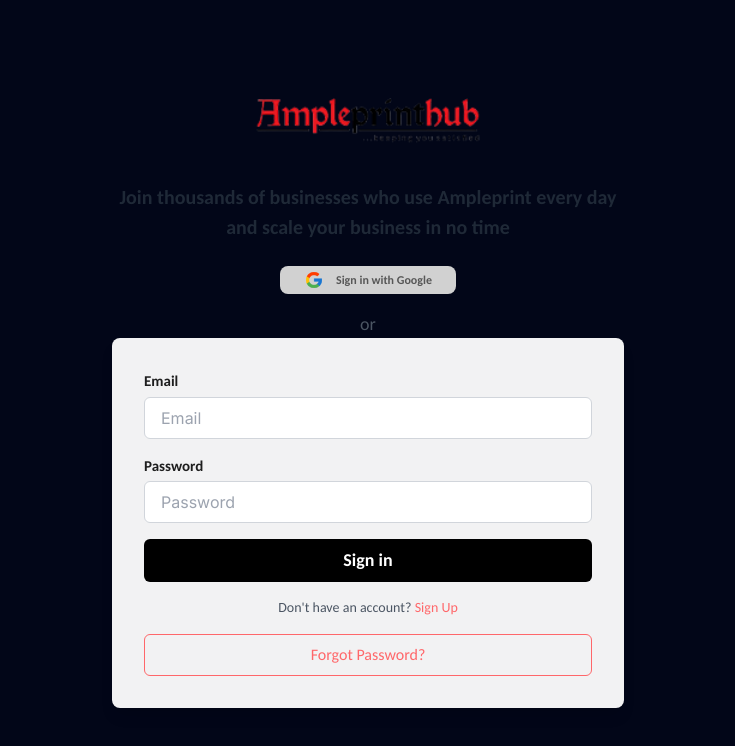
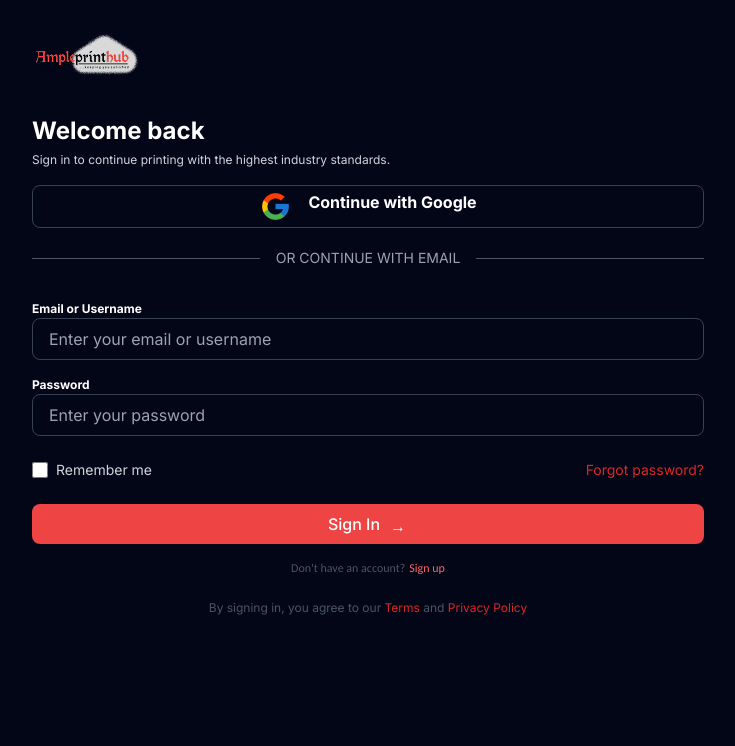
Before and after one commit to Dev-JoyA/ample--print-frontend, a Next.js app: page /auth/sign-in in a window 1280 px wide. Shown: the top 746 px of the page, without its empty margins (272-1007 px from the left). Built offline with nearby package versions, Linux system fonts and the light colour scheme; a web font is replaced by a local one.

Commit message:
sign in page completed

```diff
--- a/src/app/auth/sign-in/page.js
+++ b/src/app/auth/sign-in/page.js
@@ -1,142 +1,80 @@
-"use client"
-import { useState } from "react";
-import { useRouter } from "next/navigation";
-import Header from "../../ui/components/Header";
+"use client";
 import Link from "next/link";
+import Button from '@/components/ui/Button';
 
 const Page = () => {
-  const [formData, setFormData] = useState({
-    email: "",
-    password: ""
-  });
-  const [isLoading, setIsLoading] = useState(false);
-  const [error, setError] = useState("");
-  const router = useRouter();
+    return (
+        <div className="min-h-screen bg-slate-950 text-[#FFFFFF] pl-[4rem] pr-[4rem] pb-[3rem] flex flex-col">
+            <div className="max-w-2xl w-full mx-auto py-8 flex flex-col gap-8">
+                <div>
+                    <img className="" src="/images/logo/logo.png" alt="Logo" />
+                </div>
+                <div>
+                    <div >
+                        <h1 className="font-inter font-[700] text-[24px] leading-[25px]">Welcome back</h1>
+                        <p className="text-gray-300 text-[12px] pt-2 -mb-[1rem]">Sign in to continue printing with the highest industry standards.</p>
+                    </div>
+                    <div>
+                        <div className="flex flex-row justify-center border border-gray-700 rounded-lg px-4 py-1 my-[2rem] cursor-pointer hover:bg-gray-800">
+                            <img className="pr-[0.5rem]" src="/images/icons/google.png" alt="Google logo" />
+                            <p className="pl-[0.5rem] font-[700] ">Continue with Google</p>
+                        </div>
+                        <div className="flex items-center justify-center gap-4 -mt-3 mb-[2rem] w-full">
+                            <span className="h-px flex-1 bg-gray-600"></span>
+                            <p className="text-gray-400 text-sm whitespace-nowrap">
+                                OR CONTINUE WITH EMAIL
+                            </p>
+                            <span className="h-px flex-1 bg-gray-600"></span>
+                        </div>
+                       <div className="grid grid-cols-1 gap-4">
+                            <div className="flex flex-col">
+                                <label className="font-bold text-[12px]" htmlFor="email">Email or Username</label>
+                                <input className="bg-slate-950 border border-gray-700 rounded-lg px-4 py-2 focus:outline-none focus:ring-2 focus:ring-gray-600" type="text" id="email" name="email" placeholder="Enter your email or username" required />
+                            </div>
+                            <div className="flex flex-col">
+                                <label className="font-bold text-[12px]" htmlFor="password">Password</label>
+                                <input className="bg-slate-950 border border-gray-700 rounded-lg px-4 py-2 focus:outline-none focus:ring-2 focus:ring-gray-600" type="password" id="password" name="password" placeholder="Enter your password" required />
+                            </div>
 
-  const handleChange = (e) => {
-    const { name, value } = e.target;
-    setFormData(prev => ({
-      ...prev,
-      [name]: value
-    }));
-  };
+                            {/* Remember me and Forgot password row */}
+                            <div className="flex items-center justify-between mt-2">
+                                <div className="flex items-center gap-2">
+                                    <input className="w-4 h-4 border-gray-700 rounded flex-shrink-0" type="checkbox" id="remember" name="remember" />
+                                    <label htmlFor="remember" className="text-sm text-gray-300">
+                                        Remember me
+                                    </label>
+                                </div>
+                                <Link href="/forgot-password" className="text-sm text-red-600 hover:underline">
+                                    Forgot password?
+                                </Link>
+                            </div>
+                        </div>
 
-  const handleSubmit = async (e) => {
-    e.preventDefault();
-    setIsLoading(true);
-    setError("");
+                       <div className="flex justify-center mt-6 w-full">
+                            <Button variant="primary" size="md" icon="→" iconPosition="right" className="w-full !justify-center">
+                                Sign In
+                            </Button>
+                        </div>
+                    </div>
 
-    try {
-      const response = await fetch("http://localhost:4001/auth/sign-in", {
-        method: "POST",
-        headers: {
-          "Content-Type": "application/json"
-        },
-        body: JSON.stringify(formData)
-      });
-      const data = await response.json();
-      console.log("Response data:", data);
-      console.log("Response cookie:", response.headers.get("set-cookie"));
-      console.log("Response status:", response);
-      console.log("Response status text:", response.statusText);
-      if (!response.ok) {
-        setError(data.message || "Sign-in failed");
-        setIsLoading(false);
-      }
-      setFormData({
-        email: "",
-        password: ""
-      });
-      setError(data.message || "Sign-in successful");
-      setTimeout(() => {
-        if (data.role === "admin") {
-          router.push("/dashboards/admin-dashboard");
-        }else if (data.role === "superadmin") {
-          router.push("/dashboards/super-admin-dashboard");
-        }else {
-          router.push("/dashboards");
-        }
-      }, 1500);
-    } catch (error) {
-      console.log("Cannot fetch:", error);
-      setError(error.message || "Network error");
-    } finally {
-      setIsLoading(false);
-    }
-  };
+                    <p className="font-carlito text-sm sm:text-xs flex justify-center text-gray-600 mt-4">
+                        Don't have an account?{" "}
+                        <Link href="/sign-up" className="text-[#FF676A] hover:underline ml-1">
+                            Sign up
+                        </Link>
+                    </p>
 
-  // if(error){
-  //   throw Error(error);
-  // }
-
-  return (
-       <div className="min-h-screen flex flex-col items-center justify-center p-4 sm:p-6 md:p-8 mt-[-50px]">
-      <Header isLoading={isLoading} />
-      {/* Content */}
-      <div className="w-full max-w-lg rounded-lg p-6 sm:p-8 bg-white/95 backdrop-blur-sm shadow-lg">
-        <div className="flex flex-col items-center">
-          <form onSubmit={handleSubmit} className="w-full flex flex-col gap-4">
-            {error && (
-              <div className={`text-sm text-center ${error.includes("successful") ? "text-green-500" : "text-red-500"}`}>
-                {error}
-              </div>
-            )}
-            <div className="flex flex-col gap-1">
-              <label className="font-carlito text-[15px] font-[600] text-[#1E1E1E]">
-                Email
-              </label>
-              <input
-                type="email"
-                name="email"
-                id="email"
-                placeholder="Email"
-                value={formData.email}
-                onChange={handleChange}
-                // required
-                className="px-4 py-2 border border-gray-300 rounded-md focus:outline-none focus:ring-2 focus:ring-blue-500"
-              />
+                    {/* Optional: Add a demo credentials notice */}
+                    <p className="text-center text-gray-600 text-xs mt-6">
+                        By signing in, you agree to our{" "}
+                        <Link href="/terms-of-service" className="text-red-600 hover:underline">Terms</Link>
+                        {" "}and{" "}
+                        <Link href="/privacy-policy" className="text-red-600 hover:underline">Privacy Policy</Link>
+                    </p>
+                </div>
             </div>
-            <div className="flex flex-col gap-1">
-              <label className="font-carlito text-[15px] font-[600] text-[#1E1E1E]">
-                Password
-              </label>
-              <input
-                type="password"
-                name="password"
-                id="password"
-                placeholder="Password"
-                value={formData.password}
-                onChange={handleChange}
-                // required
-                className="px-4 py-2 border border-gray-300 rounded-md focus:outline-none focus:ring-2 focus:ring-blue-500"
-              />
-            </div>
-            <button
-              type="submit"
-              disabled={isLoading}
-              className="px-6 py-2 bg-[#000000] text-white font-carlito text-[18px] font-[600] rounded-md hover:bg-blue-700 transition disabled:opacity-50"
-            >
-              {isLoading ? "Signing in..." : "Sign in"}
-            </button>
-            <p className="font-carlito text-sm text-gray-600 text-center">
-              Don't have an account?{" "}
-              <Link href="/sign-up" className="text-[#FF676A] hover:underline">
-                Sign Up
-              </Link>
-            </p>
-          </form>
         </div>
-       <button
-          onClick={() => router.push("/forgot-password")}
-          disabled={isLoading}
-          type="submit"
-          className="w-full mt-4 py-2 bg-transparent text-[#FF676A] font-carlito text-[16px] font-[500] rounded-md hover:bg-[red] hover:text-white transition duration-300 disabled:opacity-50 border border-[#FF676A]"
-        >
-          Forgot Password?
-      </button>
-      </div>
-    </div>
-  );
-};
+    );
+}
 
 export default Page;
```
